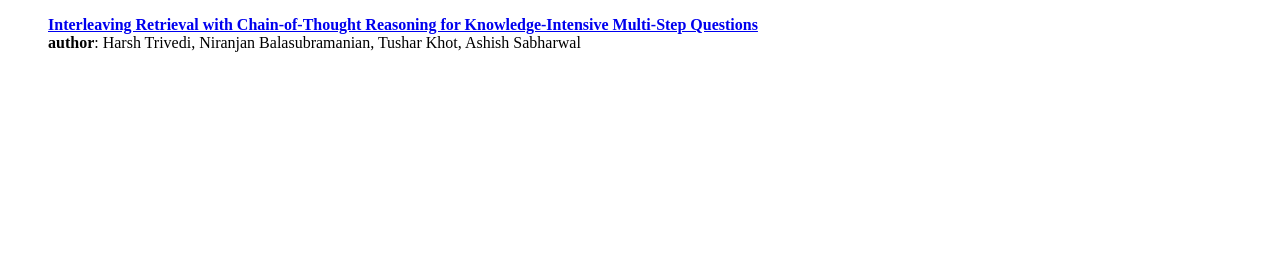
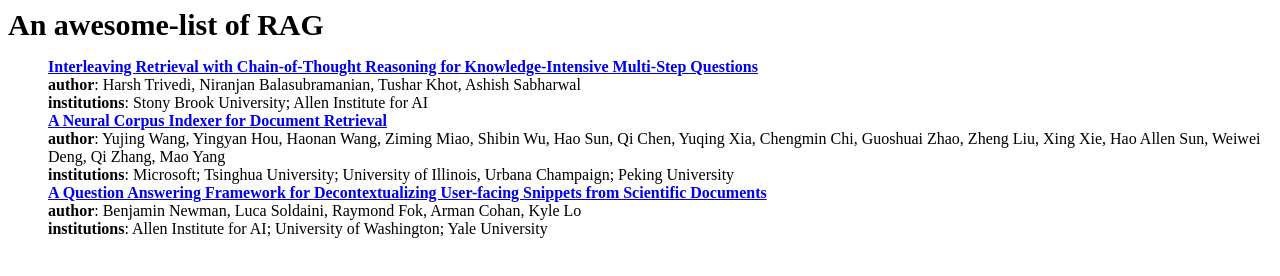
Before and after one commit to XMLAleph/RAG-awesomelist.github.io, a plain HTML site: page index.html in a window 1280 px wide. Drawn offline with nearby package versions, Linux system fonts and the light colour scheme.

Commit message:
Update index.html

```diff
--- a/index.html
+++ b/index.html
@@ -6,13 +6,37 @@
         <title>rag-awesome-list</title>
     </head>
     <body class="bod2">
+        <div style="text-align:left; font-size:30px; ">
+            <b>An awesome-list of RAG</b>
+        </div>
         <ul>
             <div>
             <a href="https://arxiv.org/abs/2212.10509"><b>Interleaving Retrieval with Chain-of-Thought Reasoning for Knowledge-Intensive Multi-Step Questions</b></a>
             <br>
             <b>author</b>: Harsh Trivedi, Niranjan Balasubramanian, Tushar Khot, Ashish Sabharwal
             <br>
+            <b>institutions</b>: Stony Brook University; Allen Institute for AI
+            <br>
             </div>
+
+            <div>
+            <a href="https://arxiv.org/abs/2206.02743"><b>A Neural Corpus Indexer for Document Retrieval</b></a>
+            <br>
+            <b>author</b>: Yujing Wang, Yingyan Hou, Haonan Wang, Ziming Miao, Shibin Wu, Hao Sun, Qi Chen, Yuqing Xia, Chengmin Chi, Guoshuai Zhao, Zheng Liu, Xing Xie, Hao Allen Sun, Weiwei Deng, Qi Zhang, Mao Yang
+            <br>
+            <b>institutions</b>: Microsoft; Tsinghua University; University of Illinois, Urbana Champaign; Peking University
+            <br>
+            </div>
+
+            <div>
+            <a href="https://aclanthology.org/2023.emnlp-main.193/"><b>A Question Answering Framework for Decontextualizing User-facing Snippets from Scientific Documents</b></a>
+            <br>
+            <b>author</b>: Benjamin Newman, Luca Soldaini, Raymond Fok, Arman Cohan, Kyle Lo
+            <br>
+            <b>institutions</b>: Allen Institute for AI; University of Washington; Yale University
+            <br>
+            </div>
+
         </ul>
     </body>
 </html>
```
